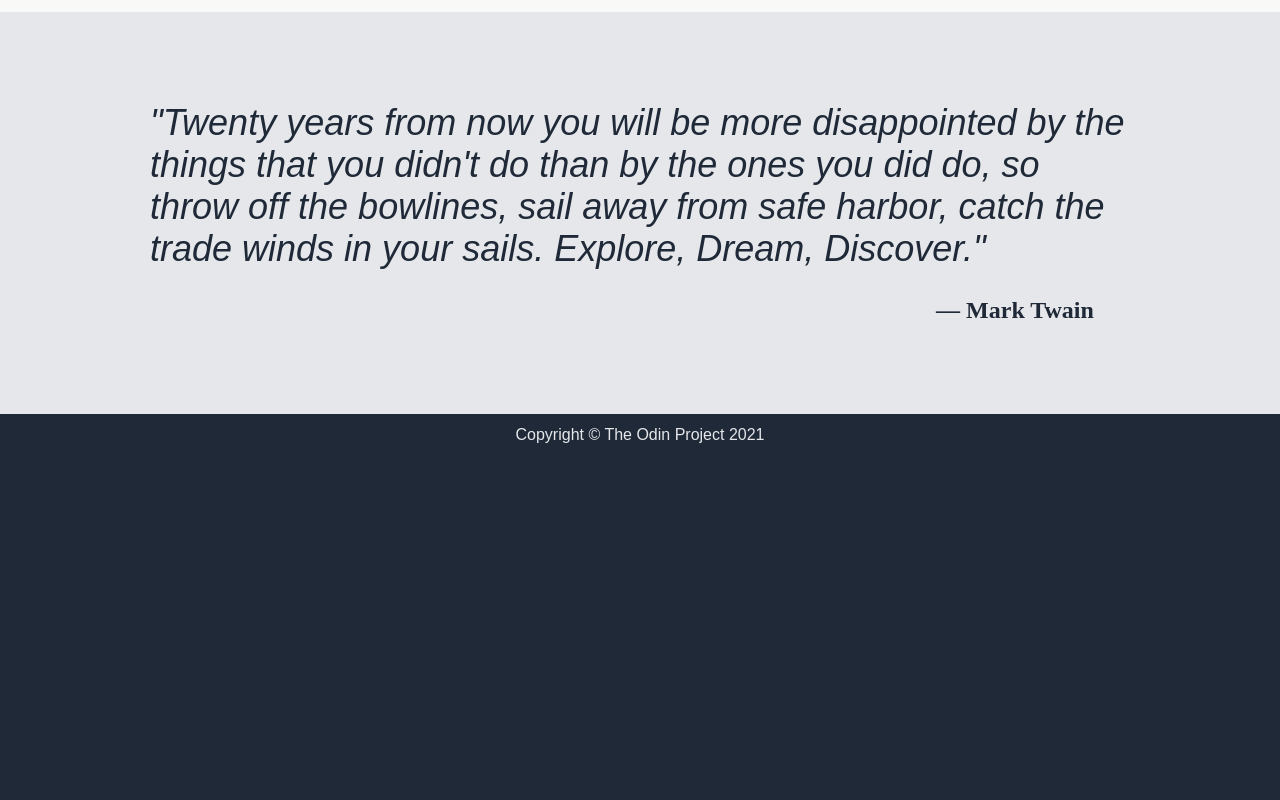
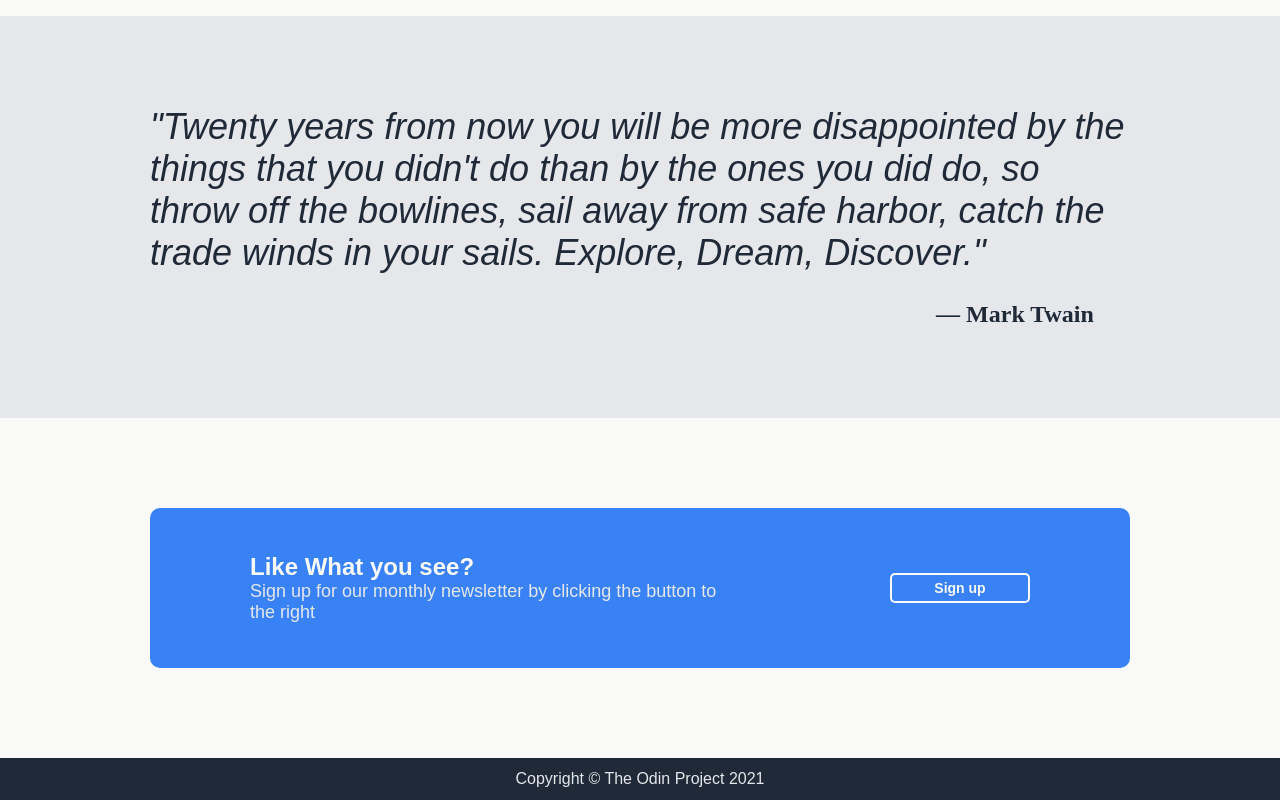
Before and after one commit to nobizzy/landing-page, a plain HTML site: page index.html in a window 1280 px wide. Shown: the part 1061-1861 px from the top of the page. Before the commit the page ends 1517 px from the top, so only its background shows below. Drawn offline with Linux system fonts and the light colour scheme.

Commit message:
Add modal card with sign up button and style

```diff
--- a/index.html
+++ b/index.html
@@ -9,7 +9,7 @@
     </head>
     <body>
         <div class="header">
-            <img id="head-img" src="./images/caracal-logo-white.png" alt="Website Logo of Caracal">
+            <a href="./index.html"><img id="head-img" src="./images/caracal-logo-white.png" alt="Website Logo of Caracal"></a>
             <ul class="head-links">
                 <li><a href="#">Shop</a></li>
                 <li><a href="#">Forum</a></li>
@@ -68,6 +68,19 @@
                 </div>
             </div>
 
+            <div class="modal-card">
+                <div class="modal-container">
+                    <div class="modal-card-left">
+                        <div id="modal-header">Like What you see?</div>
+                        <div id="modal-para">Sign up for our monthly newsletter by clicking
+                            the button to the right</div>
+                    </div>
+                    <div class="modal-card-right">
+                        <button id="modal-button">Sign up</button>
+                    </div>
+                </div>
+            </div>
+
         </div>
         <div class="footer">
             <div>Copyright © The Odin Project 2021</div>
--- a/style.css
+++ b/style.css
@@ -108,6 +108,7 @@ ul {
     text-align: center;
     padding-top: 45px;
     font-family: sans-serif;
+    background-color: #F9FAF8;
     color: #1F2937;
     font-weight: bolder;
     font-size: 36px;
@@ -166,3 +167,51 @@ ul {
     font-weight: bold;
     color: #1F2937;
 }
+
+.modal-card {
+    display: flex;
+    justify-content: center;
+    background-color: #F9FAF8;
+    padding-top: 90px;
+    padding-bottom: 90px;
+    padding-left: 150px;
+    padding-right: 150px;
+}
+
+.modal-card .modal-container {
+    display: flex;
+    justify-content: space-between;
+    align-items: center;
+    background-color: #3882F6;
+    border-radius: 10px;
+    padding-left: 100px;
+    padding-right: 100px;
+    padding-bottom: 45px;
+    padding-top: 45px;
+    max-width: 1000px;
+    gap: 156px;
+    font-family: sans-serif;
+}
+
+.modal-card .modal-container .modal-card-left #modal-header {
+    font-size: 24px;
+    font-weight: bold;
+    color: #F9FAF8;
+}
+
+.modal-card .modal-container .modal-card-left #modal-para {
+    font-size: 18px;
+    color: #E5E7EB;
+    flex-wrap: wrap;
+}
+
+.modal-card .modal-container .modal-card-right #modal-button {
+    background-color: #3882F6;
+    font-size: 14px;
+    height: 30px;
+    width: 140px;
+    font-weight: bold;
+    color: #F9FAF8;
+    border: 2px solid #F9FAF8;
+    border-radius: 5px;
+}
```
